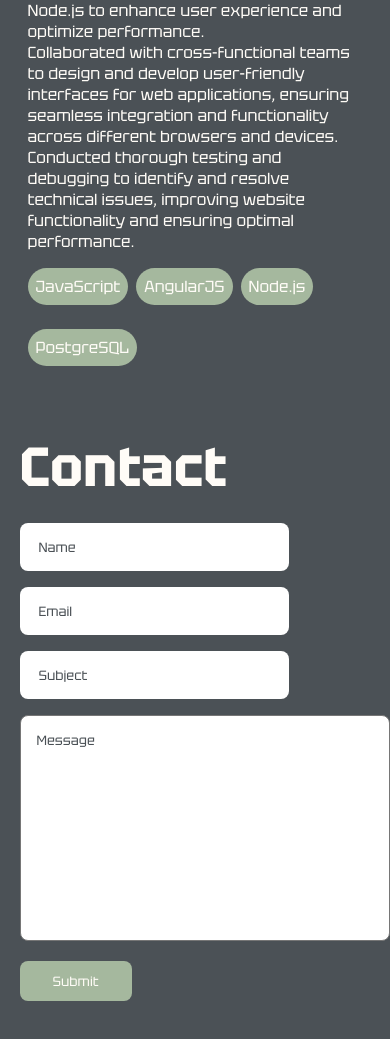
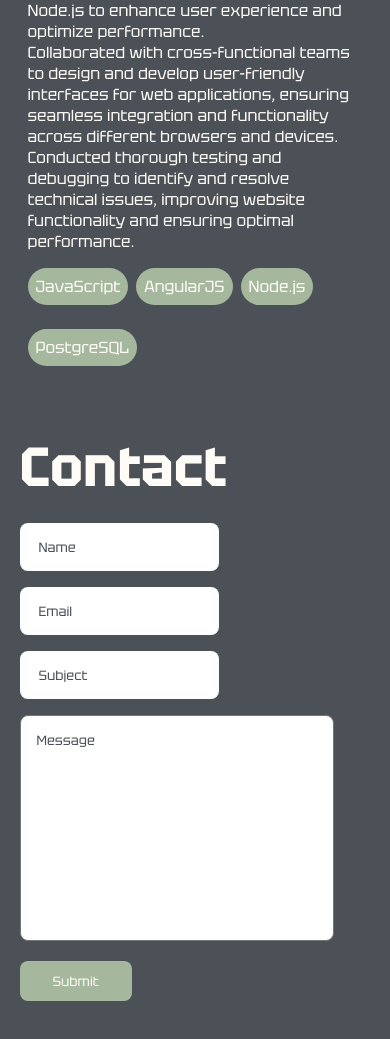
Before and after one commit to nathanejbrown/portfolio, an Angular app: page / in a window 390 px wide. Shown: the part 3483-4522 px from the top of the page. Built offline with nearby package versions, Linux system fonts and the light colour scheme.

Commit message:
fixes mobile styles

```diff
--- a/src/app/core/input-field/input-field.component.scss
+++ b/src/app/core/input-field/input-field.component.scss
@@ -14,7 +14,7 @@ input:-webkit-autofill:active{
   input {
     height: 2.5rem;
     border: 3px solid transparent;
-    width: 70%;
+    width: 50%;
     border-radius: 0.5rem;
     padding-left: 1rem;
 
--- a/src/app/core/large-text/large-text.component.scss
+++ b/src/app/core/large-text/large-text.component.scss
@@ -17,7 +17,7 @@
   }
 
   .content-mobile {
-    width: 21rem;
+    width: 80%;
     height: 12rem;
   }
 }
```
